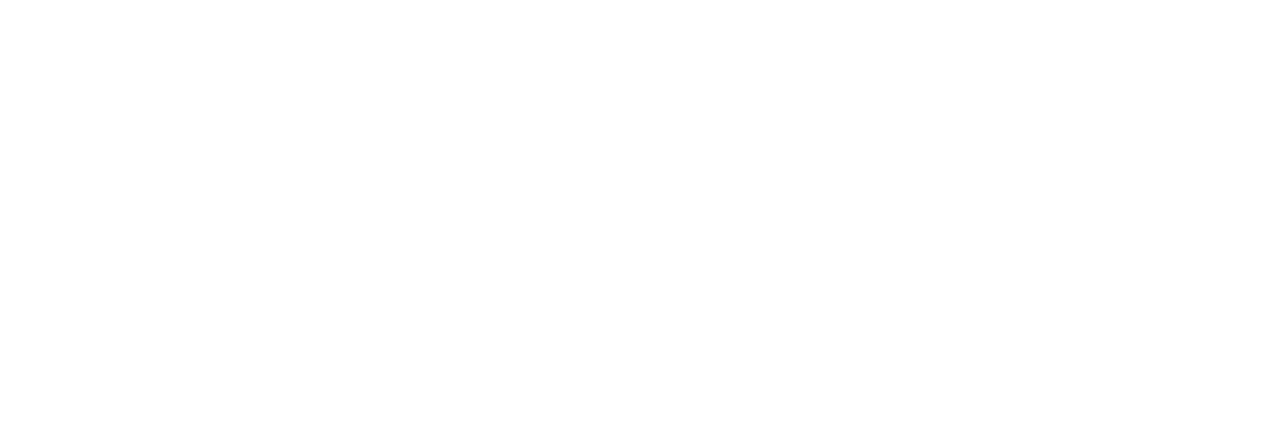
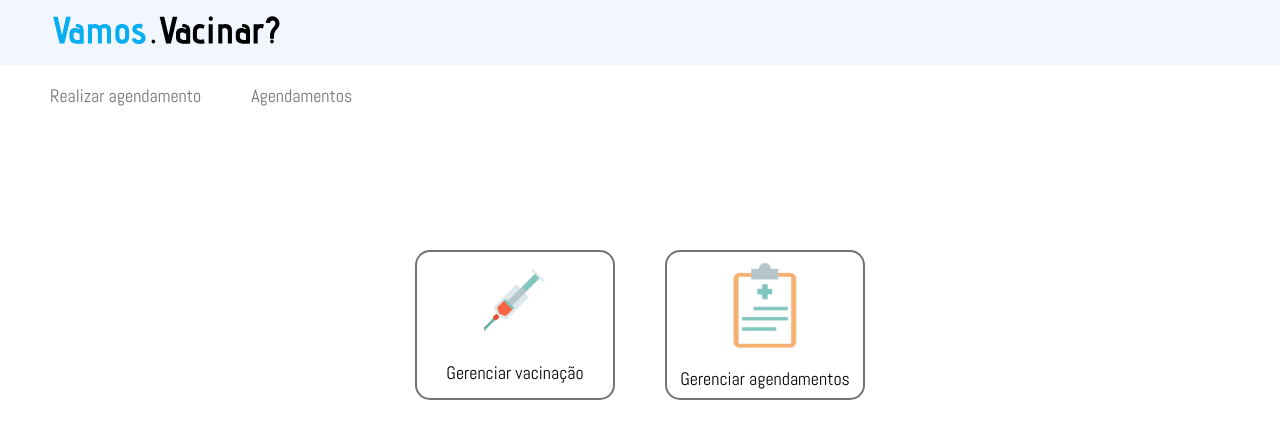
Before and after one commit to doug-22/vamos-vacinar, a React (Create React App) app: page /agendamentos/gerenciar in a window 1280 px wide. Before the commit this address had no page. Shown: the top 438 px of the page. Built offline with nearby package versions, Linux system fonts and the light colour scheme; no server answers.

Commit message:
Refactoring management page

```diff
--- a/src/App.js
+++ b/src/App.js
@@ -15,7 +15,7 @@ export default function App() {
         <Route path="/" element={<Home />} />
         <Route path="/cadastrar-agendamento" element={<Registration />}/>
         <Route path="/agendamentos" element={<Appointments />}/>
-        <Route path="/gerenciar-agendamentos" element={<Management />}/>
+        <Route path="/agendamentos/gerenciar" element={<Management />}/>
       </Routes>
     </BrowserRouter>
   );
--- a/src/Pages/Management/index.js
+++ b/src/Pages/Management/index.js
@@ -1,20 +1,21 @@
 import React, { useState, useEffect } from "react";
 import Api from "../../Services/api";
-import Axios from "axios";
 import { useLocation } from "react-router-dom";
-import { Formik, Form as FormFormik, Field } from "formik";
 
 import "./styles.css";
+import Image1 from "../../Assets/seringa.jpg";
+import Image2 from "../../Assets/prancheta.jpg";
 
 import Header from "../../Components/Header";
 import NavigationTabs from "../../Components/NavigationTabs";
+import Modal from "../../Components/Modal";
 
 export default function Management() {
 
   const currentLocation = useLocation();
   const [listDates, setListDates] = useState([]);
-  const [response, setResponse] = useState([]);
-  const [selected, setSelected] = useState();
+  const [modalVisible, setModalVisible] = useState(false);
+  const [typeModal, setTypeModal] = useState();
 
   useEffect(() => {
     const loadApi = async () => {
@@ -25,102 +26,27 @@ export default function Management() {
     loadApi();
   }, []);
 
-  const handleResults = async (dataSelect) => {
-    let list = await Api.get(`/api/agendamento?dia=${dataSelect.target.value}`)
-    setResponse(list.data.attendanceData);
-  }
-
-  const handleSelected = (data) => {
-    response.map((value) => {
-      if(value.id === data.identifier){
-        setSelected(value)
-      }
-    });
-  }
-
-  const handleVaccination = (id) => {
-    Axios.put(`http://localhost:8080/api/editar/${id}`, {
-      vaccinated: true
-    }).then((response) => {
-      setSelected(response.data);
-    });
-  }
-
-  const initialValues = {
-    date: "",
-    name: ""
+  const handleTypeModal = (typeModal) => {
+    setTypeModal(typeModal);
+    setModalVisible(true);
   }
 
   return (
     <>
       <Header />
       <NavigationTabs location={currentLocation.pathname} />
-      <div className="container-filters">
-        <Formik
-          initialValues={initialValues}
-          onSubmit={handleSelected}
-        >
-          <FormFormik>
-          <div className="content-input">
-            <label>Selecione a data: </label>
-            <Field as="select" name="date" className="input-select" onClick={handleResults}>
-              <option value="---">Selecione</option>
-              {listDates.length !== 0 &&
-                listDates.map((date, key) => (
-                  <option key={key} value={`${date}`}>{date}</option>
-                ))
-              }
-            </Field>
-          </div>
-          <div className="content-input">
-            <label>Selecione a pessoa: </label>
-            <Field as="select" name="identifier" className="input-select">
-              <option value="value0">Selecione</option>
-              {response &&
-                response.map((date, key) => (
-                  <option key={key} value={`${date.id}`}>{date.name}</option>
-                ))
-              }
-            </Field>
-          </div>
+      <div className="container-buttons">
+        <div className="content-button" onClick={() => handleTypeModal(1)}>
+          <img src={Image1} alt="Imagem di botão para página de gerenciar vacinação" />
+          <p>Gerenciar vacinação</p>
+        </div>
+        <div className="content-button" onClick={() => handleTypeModal(2)}>
+          <img src={Image2} alt="Imagem di botão para página de gerenciar agendamentos" />
+          <p>Gerenciar agendamentos</p>
+        </div>
+        {modalVisible ? <Modal typeModal={typeModal} listDates={listDates} onClose={() => setModalVisible(false)}/> : null}
+      </div>
 
-          <div className="search-button">
-            <button className="button" type="submit">Buscar</button>
-          </div>
-          </FormFormik>
-        </Formik>
-
-
-      </div>
-      <div className="content-result-search">
-          <div className="content-titles">
-            <p>Nome: </p>
-            <p>Data de Nascimento: </p>
-            <p>Situação: </p>
-            {selected &&
-              <p style={{marginTop: "20px"}}>Essa pessoa vacinou?<br/>(Clique para cadastrar a vacinação) </p>
-            }
-          </div>
-          {selected &&
-            <>
-              <div className="content-person">
-                <p>{selected.name}</p>
-                <p>{selected.birthDate}</p>
-                {selected.vaccinated ?
-                  <>
-                    <p className="vaccinated">Vacinado</p>
-                    <button style={{marginTop: "18px"}} className="button button-disabled" onClick={() => handleVaccination(selected.id)} disabled={true}>Sim</button>
-                  </>
-                  :
-                  <>
-                  <p className="not-vaccinated">Não vacinado</p>
-                  <button style={{marginTop: "18px"}} className="button" onClick={() => handleVaccination(selected.id)}>Sim</button>
-                  </>
-                }
-              </div>
-            </>
-          }
-        </div>
     </>
   );
 }
--- a/src/Pages/Management/styles.css
+++ b/src/Pages/Management/styles.css
@@ -1,34 +1,26 @@
-.container-filters {
-  height: 40vh;
+.container-buttons {
+  height: 50vh;
+  display: flex;
+  justify-content: center;
+  align-items: center;
+  gap: 50px;
+}
+
+.content-button {
+  width: 200px;
+  height: 150px;
   display: flex;
   flex-direction: column;
   align-items: center;
-  justify-content: center;
+  justify-content: space-around;
+  border: solid 2px var(--gray);
+  border-radius: 15px;
 }
 
-.content-input {
-  margin-bottom: 10px;
+.content-button:hover {
+  transform: scale(1.05);
 }
 
-.content-result-search {
-  display: flex;
+.container-buttons img {
+  width: 70px;
 }
-
-.content-titles {
-  width: 50%;
-  font-weight: bold;
-  text-align: right;
-  padding-right: 10px;
-}
-
-.content-person {
-  width: 50%;
-}
-
-.button-disabled {
-  background-color: var(--gray);
-}
-
-.button-disabled:hover {
-  background-color: var(--gray);
-}
```
Also changed, not shown: src/Assets/prancheta.jpg (added), src/Assets/seringa.jpg (added).
